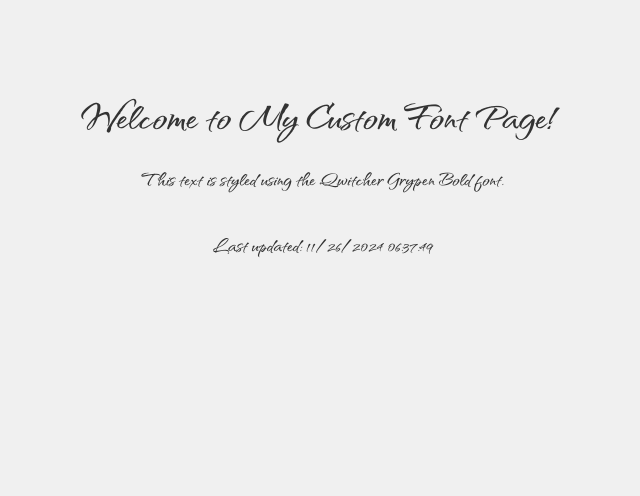
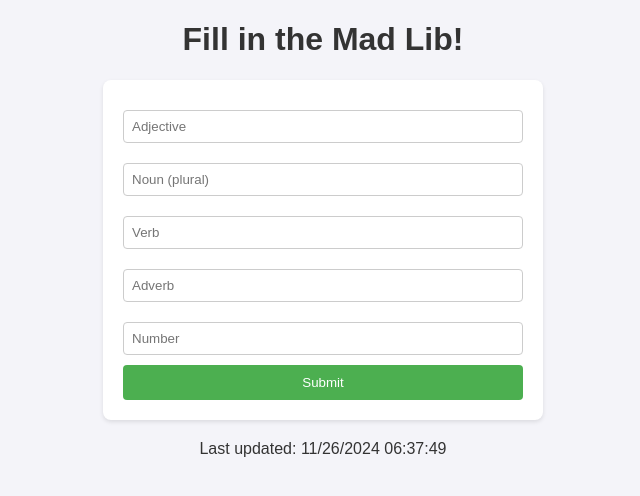
Before and after one commit to sheenashaha/ITC505, a plain HTML site: page index.html in a window 1280 px wide. Shown: the whole page, without its empty margins (317-957 px from the left). Drawn offline with Linux system fonts and the light colour scheme.

Commit message:
Add files via upload

```diff
--- a/index.html
+++ b/index.html
@@ -3,46 +3,24 @@
 <head>
     <meta charset="UTF-8">
     <meta name="viewport" content="width=device-width, initial-scale=1.0">
-    <title>Custom Font Example</title>
+    <title>Mad Lib Game</title>
     <link rel="stylesheet" href="styles.css">
-    <style>
-        @font-face {
-            font-family: 'QwitcherGrypen';
-            src: url('https://sheenashaha.github.io/ITC505/fonts/QwitcherGrypen-Bold.ttf') format('truetype');
-            font-weight: bold;
-            font-style: normal;
-        }
-
-        body {
-            font-family: 'QwitcherGrypen', sans-serif;
-            background-color: #f0f0f0;
-            color: #333;
-            text-align: center;
-            padding: 50px;
-        }
-
-        h1 {
-            font-size: 48px;
-            margin-bottom: 20px;
-        }
-
-        p {
-            font-size: 24px;
-        }
-    </style>
 </head>
 <body>
-    <h1>Welcome to My Custom Font Page!</h1>
-    <p>This text is styled using the Qwitcher Grypen Bold font.</p>
-
+    <h1>Fill in the Mad Lib!</h1>
+    <form action="/ITC-505/lab-7/submit" method="post">
+        <input type="text" name="adjective" placeholder="Adjective" required><br>
+        <input type="text" name="noun" placeholder="Noun (plural)" required><br>
+        <input type="text" name="verb" placeholder="Verb" required><br>
+        <input type="text" name="adverb" placeholder="Adverb" required><br>
+        <input type="number" name="number" placeholder="Number" required><br>
+        <button type="submit">Submit</button>
+    </form>
     <footer>
-        <p>Last updated:
-            <span id="lastModified"></span>
-        </p>
+        <p>Last updated: <span id="lastModified"></span></p>
     </footer>
     <script type="text/javascript">
-        var x = document.lastModified;
-        document.getElementById('lastModified').textContent = x;
+        document.getElementById('lastModified').textContent = document.lastModified;
     </script>
 </body>
 </html>
--- a/styles.css
+++ b/styles.css
@@ -1,27 +1,47 @@
-@font-face {
-    font-family: 'QwitcherGrypen';
-    src: url('https://sheenashaha.github.io/ITC505/fonts/QwitcherGrypen-Bold.ttf') format('truetype');
-    font-weight: bold;
-    font-style: normal;
-}
-
 body {
-    font-family: 'QwitcherGrypen', sans-serif;
-    background-color: #f0f0f0;
+    font-family: Arial, sans-serif;
+    margin: 20px;
+    background-color: #f4f4f9;
     color: #333;
-    text-align: center;
-    padding: 50px;
 }
 
 h1 {
-    font-size: 48px;
-    margin-bottom: 20px;
+    text-align: center;
 }
 
-p {
-    font-size: 24px;
+form {
+    max-width: 400px;
+    margin: 0 auto;
+    padding: 20px;
+    background-color: #fff;
+    border-radius: 8px;
+    box-shadow: 0 2px 4px rgba(0, 0, 0, 0.1);
+}
+
+input[type="text"], input[type="number"] {
+    width: 100%;
+    padding: 8px;
+    margin: 10px 0;
+    box-sizing: border-box;
+    border: 1px solid #ccc;
+    border-radius: 4px;
+}
+
+button {
+    width: 100%;
+    background-color: #4CAF50;
+    color: white;
+    padding: 10px;
+    border: none;
+    cursor: pointer;
+    border-radius: 4px;
+}
+
+button:hover {
+    background-color: #45a049;
 }
 
 footer {
-    margin-top: 40px;
+    margin-top: 20px;
+    text-align: center;
 }
```
